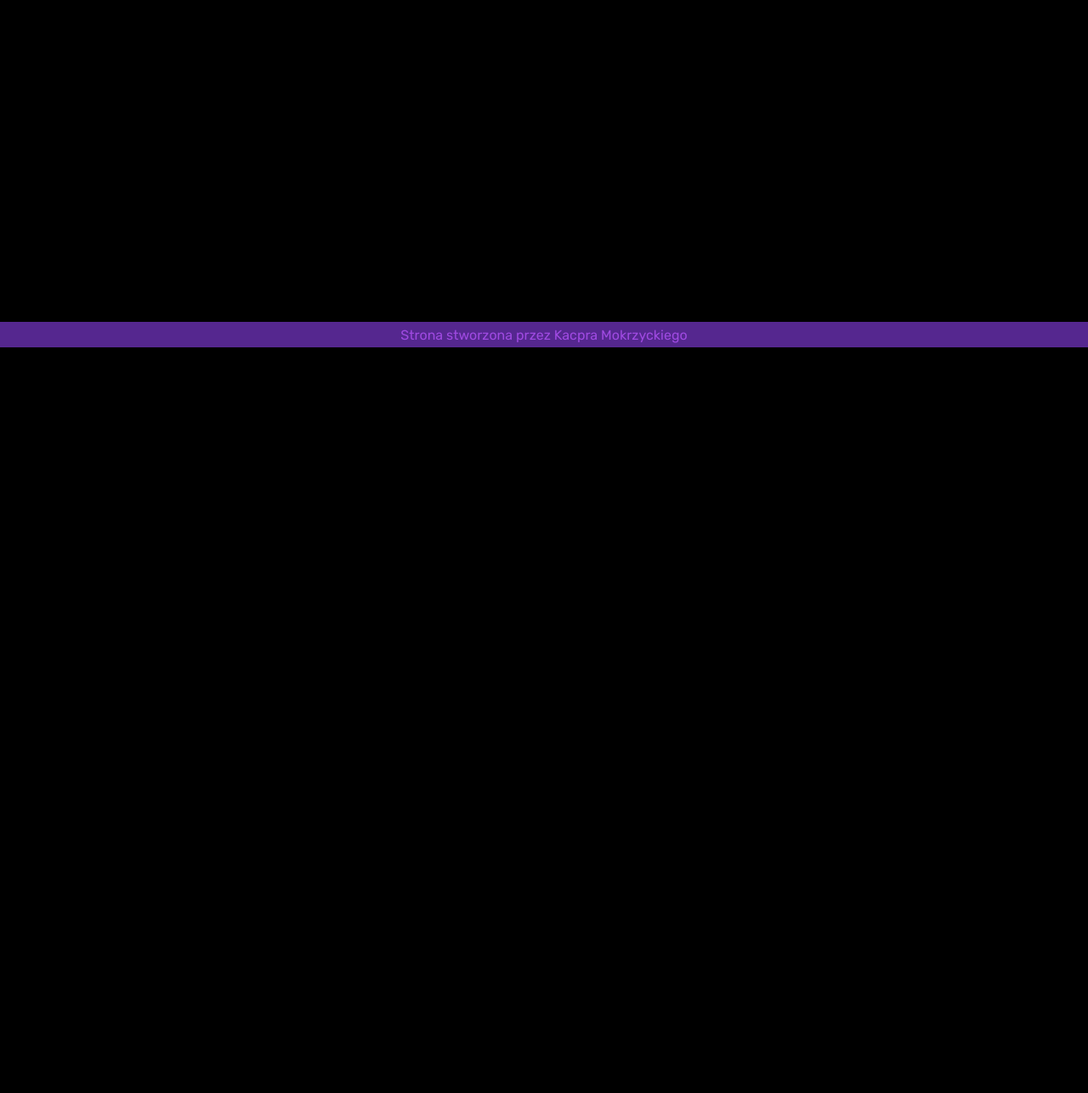
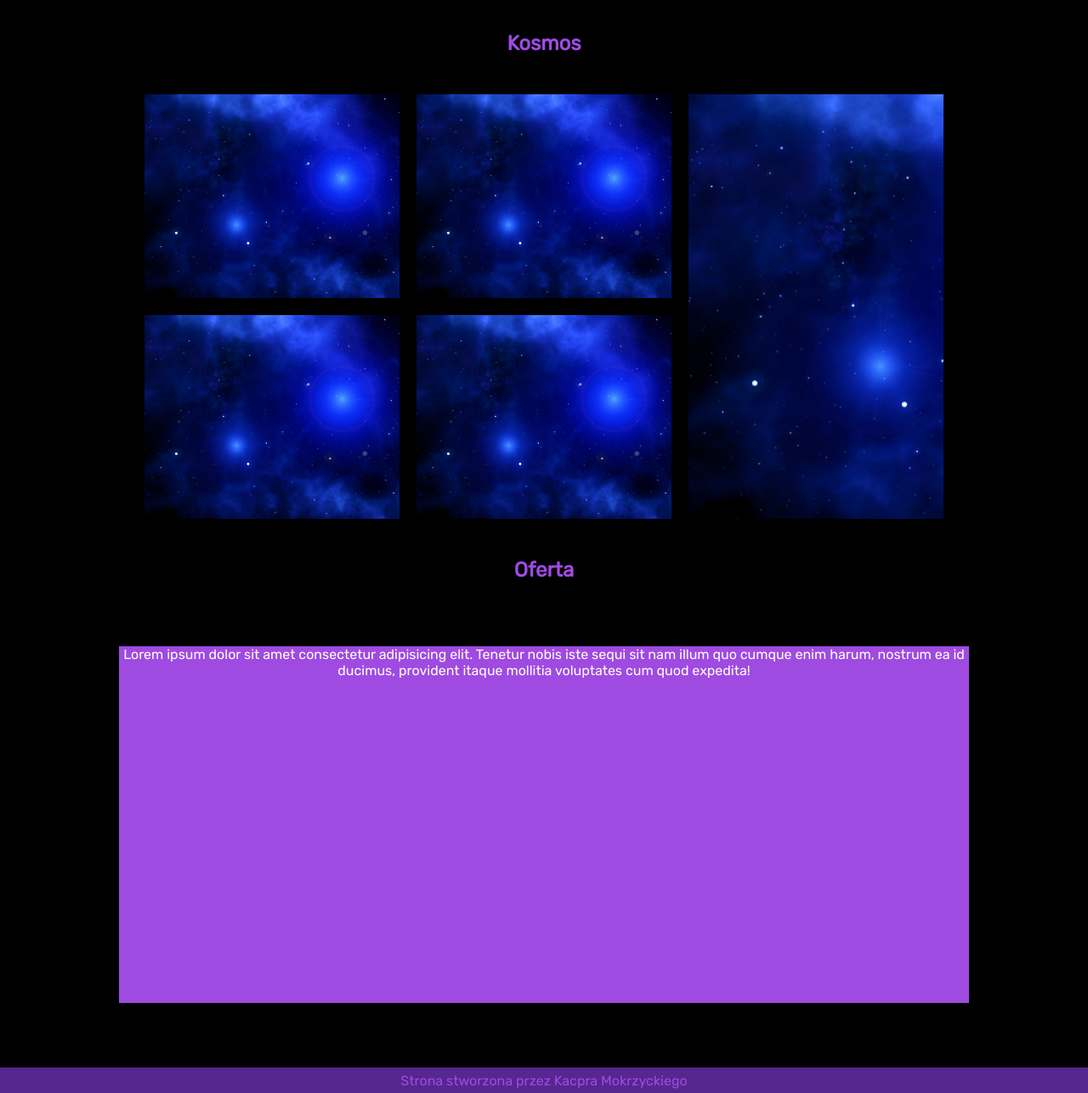
Before and after one commit to pikus420/SpaceZ, a plain HTML site: page index.html in a window 1280 px wide. Shown: the part 391-1678 px from the top of the page at 85% size. Before the commit the page ends 800 px from the top, so only its background shows below. Drawn offline with Linux system fonts and the light colour scheme.

Commit message:
dodano galerie
essa

```diff
--- a/index.html
+++ b/index.html
@@ -32,19 +32,30 @@
 
         <nav>
             <ul>
-                <li><a href="#">Kosmos</a></li>
-                <li><a href="#">Oferta</a></li>
-                <li><a href="#">Artykuły</a></li>
-                <li><a href="#">Kontakt</a></li>
+                <li><a href="#kosmos">Kosmos</a></li>
+                <li><a href="#oferta">Oferta</a></li>
+                <li><a href="#artykuly">Artykuły</a></li>
+                <li><a href="#kontakt">Kontakt</a></li>
             </ul>
         </nav>
 
-        <div id="galeria">
 
+        <div id="kosmos">
+            <h2>Kosmos</h2>
+            <div id="galeria">
+                <div class="obraz"></div>
+                <div class="obraz"></div>
+                <div class="obraz"></div>
+                <div class="obraz"></div>
+                <div class="obraz"></div>
+            </div>
         </div>
 
         <div id="oferta">
-
+            <h2>Oferta</h2>
+            <div id="produkty">
+                Lorem ipsum dolor sit amet consectetur adipisicing elit. Tenetur nobis iste sequi sit nam illum quo cumque enim harum, nostrum ea id ducimus, provident itaque mollitia voluptates cum quod expedita!
+            </div>
         </div>
 
         <div id="kontakt">
--- a/main.css
+++ b/main.css
@@ -2,6 +2,7 @@
 {
     margin: 0;
     padding: 0;
+    scroll-behavior: smooth;
 }
 
 body
@@ -9,6 +10,7 @@ body
     font-family: 'Rubik', sans-serif;
     display: flex;
     justify-content: center;
+    flex-wrap: wrap;
     background-color: #000000;
     color: #9F4AE1;
 }
@@ -16,7 +18,6 @@ body
 main
 {
     width: 1000px;
-    height: 100vh;
 }
 
 header h1
@@ -95,12 +96,67 @@ nav ul li:hover
     transform: scale(1.3);
 }
 
+#kosmos
+{
+    margin-top: 40px;
+    width: 100%;
+    height: 600px;
+    text-align: center;
+    display: flex;
+    flex-wrap: wrap;
+}
 
+#kosmos > h2
+{
+    width: 100%;
+}
 
+#galeria
+{
+    margin: 0 auto;
+    margin-top: 20px;
+    display: grid;
+    grid-template-columns:1fr 1fr 1fr;
+    grid-template-rows: 1fr 1fr;
+    grid-gap: 20px;
+    height: 500px;
+}
 
+.obraz
+{
+    background-image: url("img/placeholder.jpg");
+    background-repeat: no-repeat;
+    background-size: cover;
+    width: 300px;
+}
 
+.obraz:nth-child(3)
+{
+    grid-column: 3/4;
+    grid-row: 1/3;
+}
 
+#oferta
+{
+    margin-top: 20px;
+    width: 100%;
+    height: 600px;
+    text-align: center;
+    display: flex;
+    flex-wrap: wrap;
+}
 
+#oferta > h2
+{
+    width: 100%;
+}
+
+#produkty
+{
+    background-color: #9F4AE1;
+    color: #fff;
+    height: 70%;
+}
 
 
 
@@ -113,6 +169,5 @@ footer
     display: flex;
     justify-content: center;
     align-items: center;
-    position: absolute;
-    bottom: 0;
+    position: relative;
 }
```
Also changed, not shown: img/placeholder.jpg (added).
